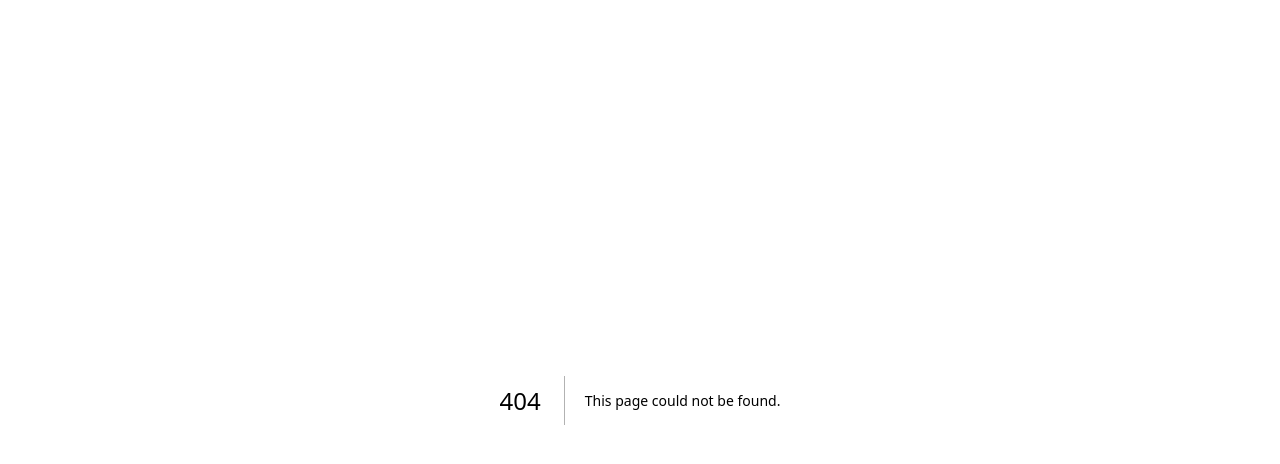
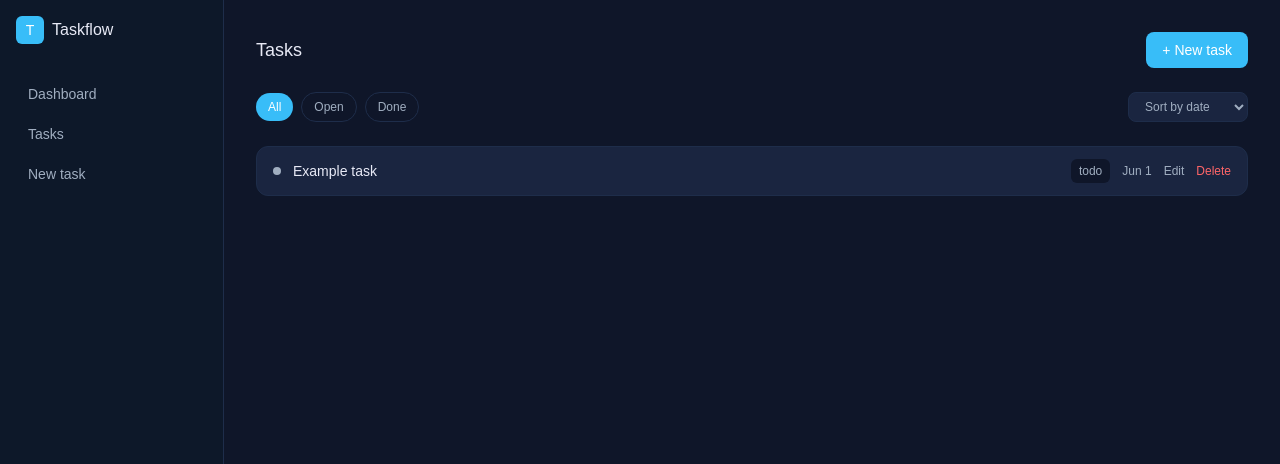
Before and after one commit to lina98st/taskflow, a Next.js app: page /dashboard/tasks in a window 1280 px wide. Before the commit this address had no page. Shown: the top 464 px of the page. Built offline with nearby package versions, Linux system fonts and the light colour scheme.

Commit message:
Add tasks page with filters

```diff
--- /dev/null
+++ b/app/dashboard/tasks/page.tsx
@@ -0,0 +1,48 @@
+export default function TasksPage() {
+  return (
+    <div>
+      <div className="flex items-center justify-between mb-6">
+        <h1 className="text-lg font-medium text-[#e8eaf6]">Tasks</h1>
+        <button className="bg-[#38bdf8] hover:bg-[#0ea5e9] text-white text-sm px-4 py-2 rounded-lg transition-colors">
+          + New task
+        </button>
+      </div>
+
+      {/* Filters */}
+      <div className="flex items-center gap-2 mb-6">
+        <button className="text-xs px-3 py-1.5 rounded-full bg-[#38bdf8] text-white">
+          All
+        </button>
+        <button className="text-xs px-3 py-1.5 rounded-full border border-[#1e2d4a] text-[#a0aec0] hover:text-[#e8eaf6]">
+          Open
+        </button>
+        <button className="text-xs px-3 py-1.5 rounded-full border border-[#1e2d4a] text-[#a0aec0] hover:text-[#e8eaf6]">
+          Done
+        </button>
+        <div className="flex-1"></div>
+        <select className="text-xs bg-[#1a2540] border border-[#1e2d4a] text-[#a0aec0] px-3 py-1.5 rounded-lg outline-none">
+          <option>Sort by date</option>
+          <option>Sort by status</option>
+        </select>
+      </div>
+
+      {/* Task list */}
+      <div className="flex flex-col gap-2">
+        <div className="bg-[#1a2540] border border-[#1e2d4a] rounded-xl px-4 py-3 flex items-center gap-3">
+          <span className="w-2 h-2 rounded-full bg-[#a0aec0]"></span>
+          <p className="text-sm text-[#e8eaf6] flex-1">Example task</p>
+          <span className="text-xs text-[#a0aec0] bg-[#0f1629] px-2 py-1 rounded-md">
+            todo
+          </span>
+          <p className="text-xs text-[#a0aec0]">Jun 1</p>
+          <button className="text-xs text-[#a0aec0] hover:text-[#e8eaf6]">
+            Edit
+          </button>
+          <button className="text-xs text-red-400 hover:text-red-300">
+            Delete
+          </button>
+        </div>
+      </div>
+    </div>
+  );
+}
```
